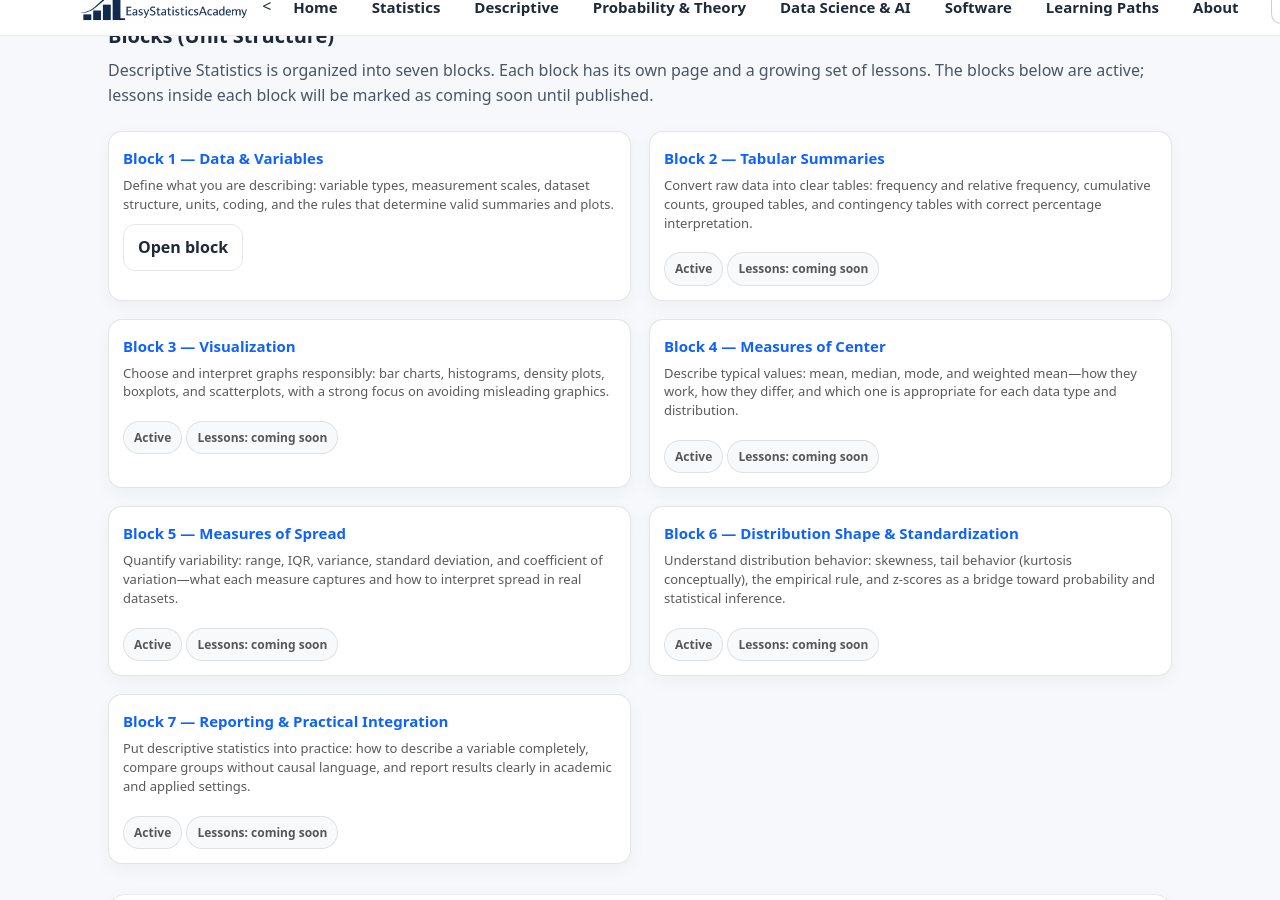
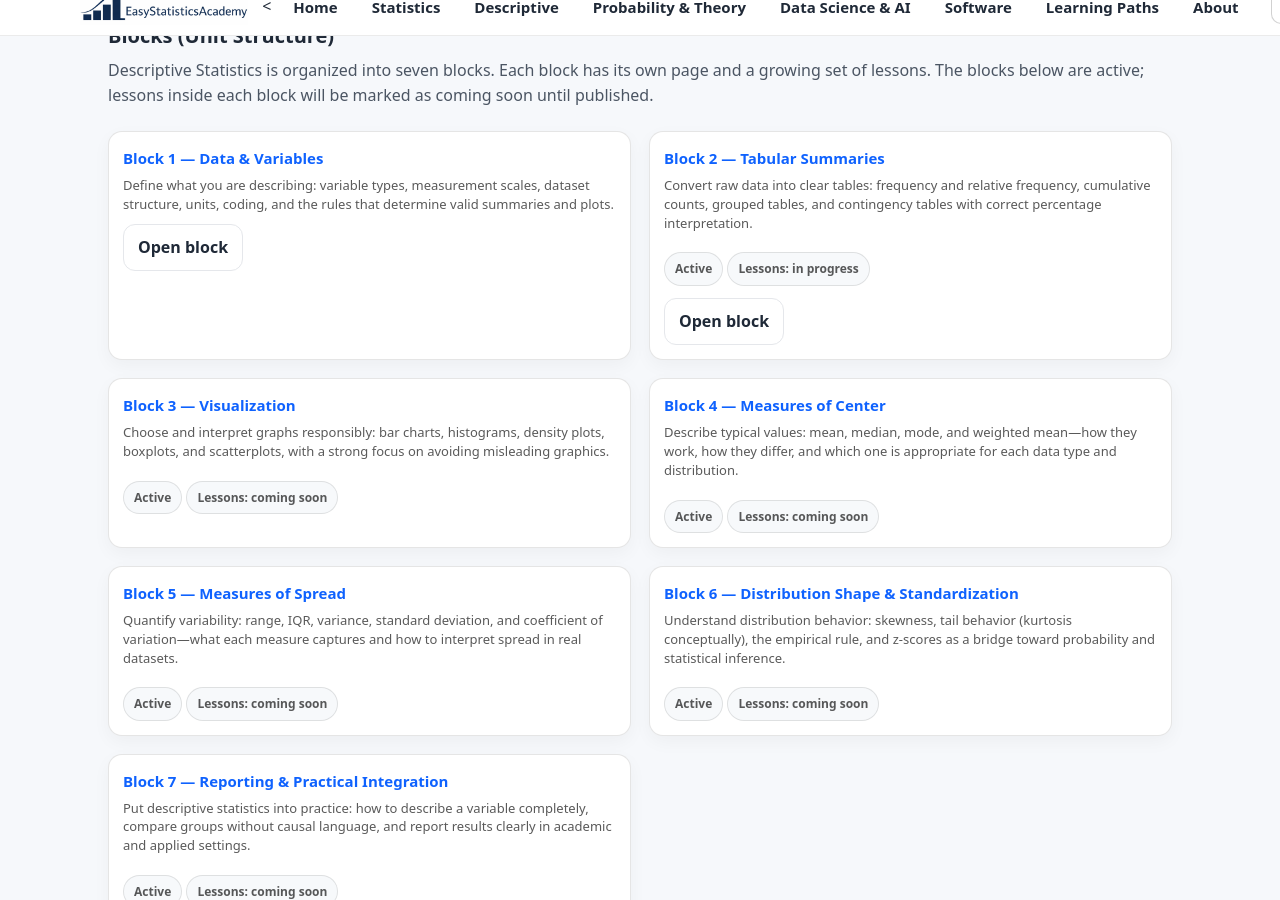
Before and after one commit to ammar-homaida-statistics/easystatisticsacademy, a Jekyll site: the page built from descriptive/index.md, in a window 1280 px wide and 900 px high, scrolled down 864 px. Built offline with Jekyll 4.4.1, drawn with Linux system fonts in a browser that asks for light colours.

Commit message:
Active block 2

```diff
--- a/descriptive/index.md
+++ b/descriptive/index.md
@@ -93,18 +93,20 @@ sidebar: false
   </div>
 </div>
     <!-- Block 2 -->
-    <div class="card lesson-card">
-      <h3><a href="/descriptive/tables/">Block 2 — Tabular Summaries</a></h3>
-      <p>
-        Convert raw data into clear tables: frequency and relative frequency, cumulative counts, grouped tables,
-        and contingency tables with correct percentage interpretation.
-      </p>
-      <div class="pill-row">
-        <span class="pill">Active</span>
-        <span class="pill">Lessons: coming soon</span>
-      </div>
-    </div>
-
+<div class="card lesson-card">
+  <h3><a href="/descriptive/tabular-summaries/">Block 2 — Tabular Summaries</a></h3>
+  <p>
+    Convert raw data into clear tables: frequency and relative frequency, cumulative counts, grouped tables,
+    and contingency tables with correct percentage interpretation.
+  </p>
+  <div class="pill-row">
+    <span class="pill">Active</span>
+    <span class="pill">Lessons: in progress</span>
+  </div>
+  <div style="margin-top:.75rem;">
+    <a class="btn btn-outline" href="/descriptive/tabular-summaries/">Open block</a>
+  </div>
+</div>
     <!-- Block 3 -->
     <div class="card lesson-card">
       <h3><a href="/descriptive/visualization/">Block 3 — Visualization</a></h3>
```
